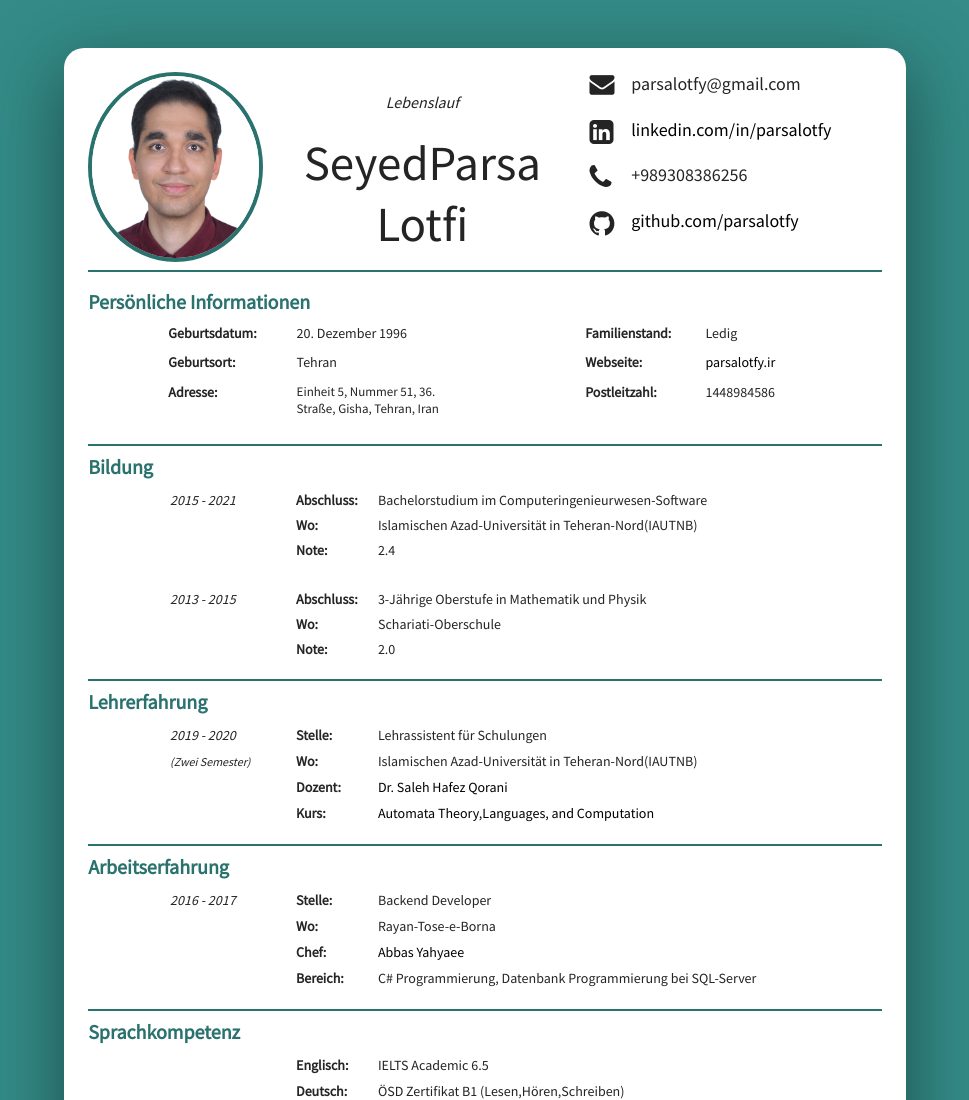
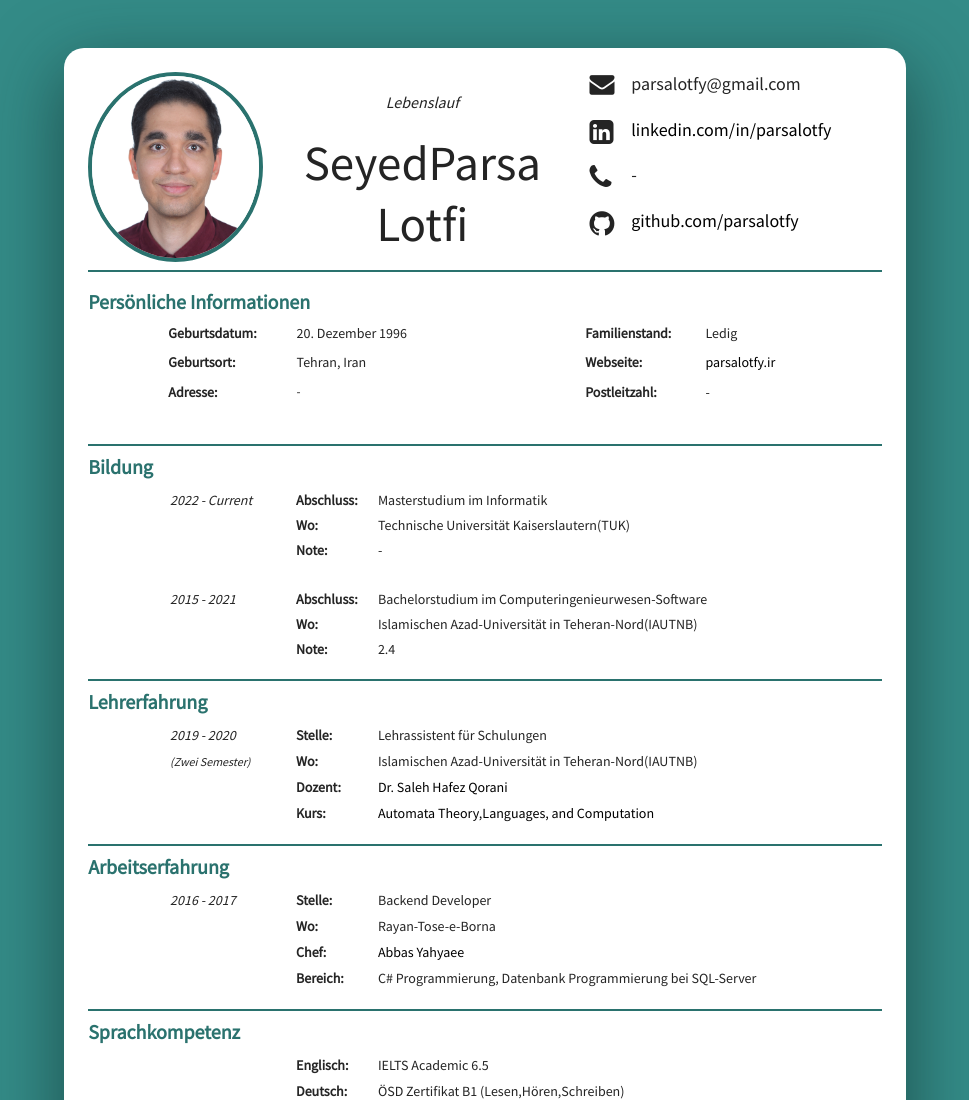
Before and after one commit to parsalotfy/parsalotfy.github.io, a plain HTML site: page index.html in a window 1280 px wide. Shown: the top 1100 px of the page, without its empty margins (155-1124 px from the left). Drawn offline with Linux system fonts and the light colour scheme.

Commit message:
Update information

```diff
--- a/index.html
+++ b/index.html
@@ -53,7 +53,7 @@
                         linkedin.com/in/parsalotfy
                     </a>
                 </div>
-                <div class="phone" style="font-size: 18px;">+989308386256</div>
+                <div class="phone" style="font-size: 18px;">-</div>
                 <div class="github" style="font-size: 18px;">
                     <a href="https://www.github.com/parsalotfy">
                         github.com/parsalotfy
@@ -79,17 +79,17 @@
 
                 <div class="blank7"></div>
                 <div class="pob" style="font-size: 14px; font-weight: bold;">Geburtsort:</div>
-                <div class="pob_v" style="font-size: 14px;">Tehran</div>
+                <div class="pob_v" style="font-size: 14px;">Tehran, Iran</div>
                 <div class="blank8"></div>
                 <div class="ws" style="font-size: 14px; font-weight: bold;">Webseite:</div>
                 <div class="ws_v" style="font-size: 14px;"><a href="https://wwww.parsalotfy.ir">parsalotfy.ir</a></div>
 
                 <div class="b"></div>
                 <div class="address" style="font-size: 14px; font-weight: bold;">Adresse:</div>
-                <div class="address_v" style="font-size: 13px;">Einheit 5, Nummer 51, 36. Straße, Gisha, Tehran, Iran</div>
+                <div class="address_v" style="font-size: 13px;">-</div>
                 <div class="bb"></div>
                 <div class="pc" style="font-size: 14px; font-weight: bold;">Postleitzahl: </div>
-                <div class="pc_v" style="font-size: 14px;">1448984586</div>
+                <div class="pc_v" style="font-size: 14px;">-</div>
 
             </div>
             <div class="blank10">
@@ -102,14 +102,14 @@
                 <div class="y1521sec">
                     <div class="blank11"></div>
                     <div class="y1521">
-                        <i style="font-size: 14px;">2015 - 2021</i>
+                        <i style="font-size: 14px;">2022 - Current</i>
                     </div>
                     <div class="blank12"></div>
                     <div class="y1521d">
                         <span class ="subtitle-remake" style="font-size: 14px; font-weight: bold;">Abschluss:</span>
                     </div>
                     <div class="y1521d_v">
-                        <span style="font-size: 14px;">Bachelorstudium im Computeringenieurwesen-Software</span>
+                        <span style="font-size: 14px;">Masterstudium im Informatik</span>
                     </div>
                     <div class="blank13"></div>
                     <div class="blank14"></div>
@@ -118,7 +118,7 @@
                         <span class ="subtitle-remake" style="font-size: 14px; font-weight: bold;">Wo:</span>
                     </div>
                     <div class="y1521w_v">
-                        <span style="font-size: 14px;">Islamischen Azad-Universität in Teheran-Nord(IAUTNB)</span>
+                        <span style="font-size: 14px;">Technische Universität Kaiserslautern(TUK)</span>
                     </div>
                     <div class="blank16"></div>
                     <div class="blank17"></div>
@@ -127,7 +127,7 @@
                         <span class ="subtitle-remake" style="font-size: 14px; font-weight: bold;">Note:</span>
                     </div>
                     <div class="y1521gpa_v">
-                        <span style="font-size: 14px;">2.4</span>
+                        <span style="font-size: 14px;">-</span>
                     </div>
 
                 </div>
@@ -137,14 +137,14 @@
                 <div class="y1315sec">
                     <div class="blank20"></div>
                     <div class="y1315">
-                        <i style="font-size: 14px;">2013 - 2015</i>
+                        <i style="font-size: 14px;">2015 - 2021</i>
                     </div>
                     <div class="blank21"></div>
                     <div class="y1315d">
                         <span class ="subtitle-remake" style="font-size: 14px; font-weight: bold;">Abschluss:</span>
                     </div>
                     <div class="y1315d_v">
-                        <span style="font-size: 14px;">3-Jährige Oberstufe in Mathematik und Physik</span>
+                        <span style="font-size: 14px;">Bachelorstudium im Computeringenieurwesen-Software</span>
                     </div>
                     <div class="blank22"></div>
                     <div class="blank23"></div>
@@ -153,7 +153,7 @@
                         <span class ="subtitle-remake" style="font-size: 14px; font-weight: bold;">Wo:</span>
                     </div>
                     <div class="y1315w_v">
-                        <span style="font-size: 14px;">Schariati-Oberschule</span>
+                        <span style="font-size: 14px;">Islamischen Azad-Universität in Teheran-Nord(IAUTNB)</span>
                     </div>
                     <div class="blank25"></div>
                     <div class="blank26"></div>
@@ -162,7 +162,7 @@
                         <span class ="subtitle-remake" style="font-size: 14px; font-weight: bold;">Note:</span>
                     </div>
                     <div class="y1315gpa_v">
-                        <span style="font-size: 14px;">2.0</span>
+                        <span style="font-size: 14px;">2.4</span>
                     </div>
                 </div>
 
--- a/styles.css
+++ b/styles.css
@@ -6,9 +6,6 @@ body {
     color: rgb(36, 36, 36);
 }
 
-body {
-    /*background-color: gray;*/
-}
 
 .container {
     margin: 0 auto;
```
